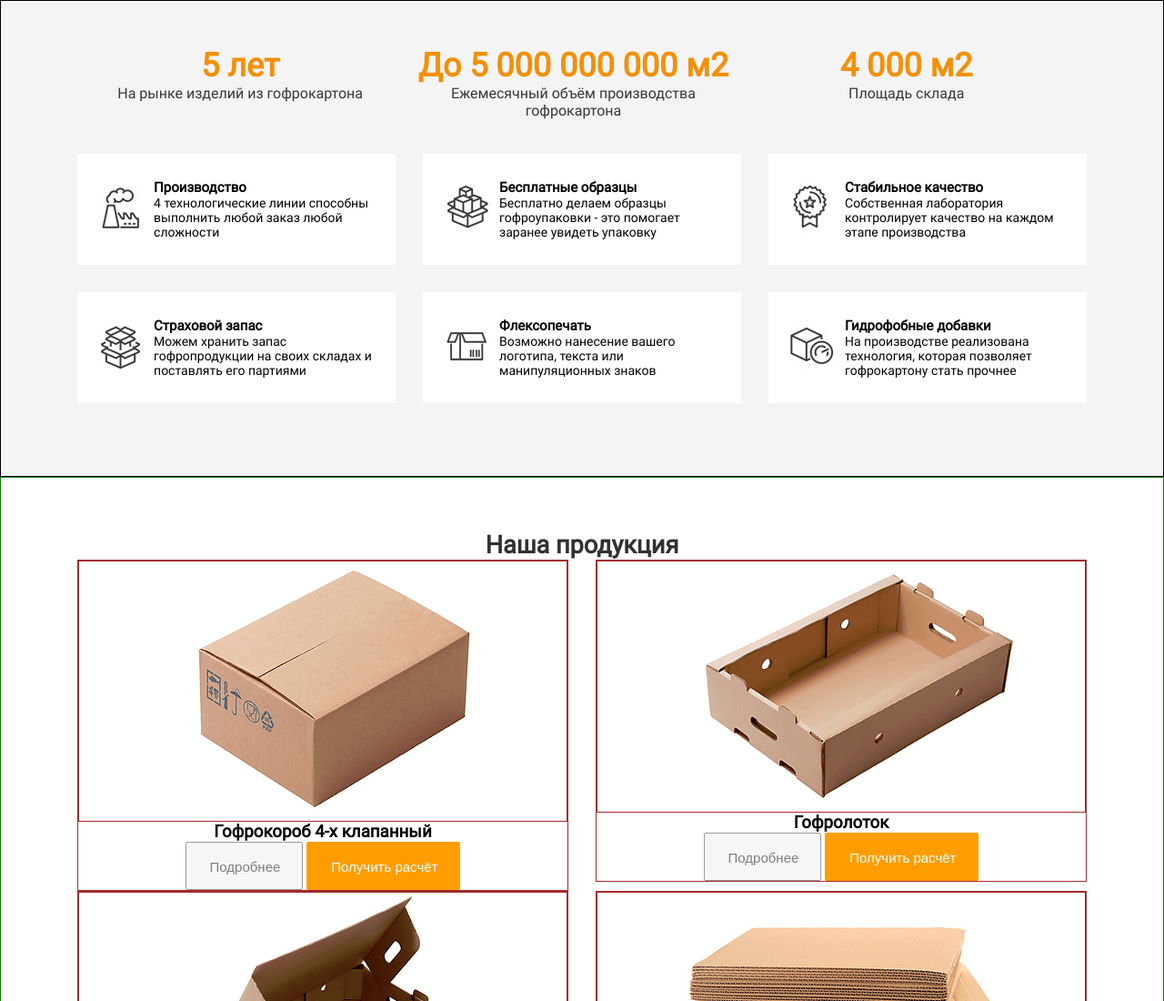
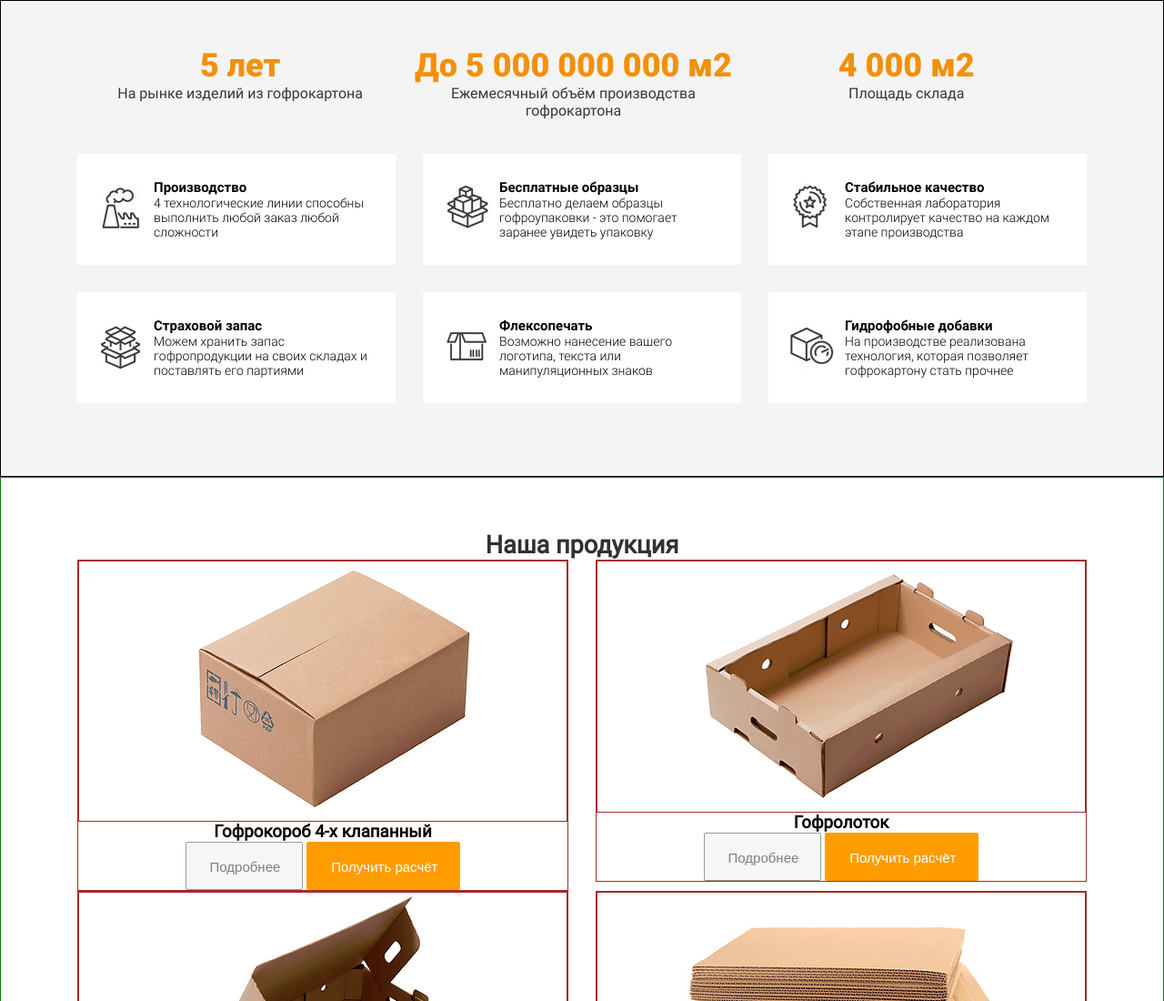
Before and after one commit to EvgeniiMorozov/Structure, a plain HTML site: page index.html in a window 1280 px wide. Shown: the top 1100 px of the page at 91% size. Drawn offline with Linux system fonts and the light colour scheme.

Commit message:
Коррекция шрифтов
Коррекция шрифтов в блоке "Преимущества"

```diff
--- a/css/style.css
+++ b/css/style.css
@@ -1,10 +1,3 @@
-@font-face {
-    font-family: 'Roboto';
-    font-weight: 400;
-    src: local('Roboto'), local('Roboto-Regular'),
-        url('../fonts/Roboto-Regular.woff') format('woff');
-}
-
 body {
     font-family: 'Roboto', sans-serif;
     margin: 0;
@@ -40,14 +33,13 @@ p {
 
 .features-header__title {
     color: #f39009;
+    font-family: 'Roboto Black';
     font-size: 36px;
-    font-weight: 900;
 }
 
 .features-header__subtitle {
     color: #373737;
     font-size: 16px;
-    font-weight: 400;
     min-height: 40px;
 }
 
@@ -72,11 +64,12 @@ p {
 }
 
 .features-topic__title {
+    font-family: 'Roboto Bold';
     font-size: 15px;
-    font-weight: 700;
 }
 
 .features-topic__description {
+    font-family: 'Roboto Light';
     font-size: 14px;
 }
 
```
